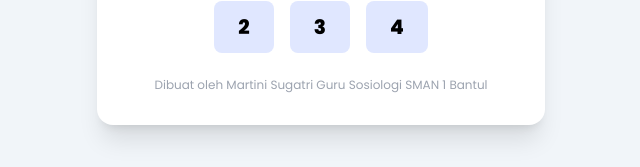
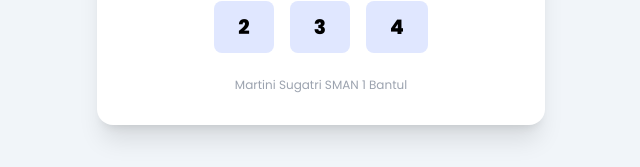
Before and after one commit to martinisugatri73-coder/gamesosiologi, a plain HTML site: page index.html in a window 1280 px wide. Shown: the part 415-582 px from the top of the page, without its empty margins (319-959 px from the left). Drawn offline with nearby package versions, Linux system fonts and the light colour scheme.

```diff
--- a/index.html
+++ b/index.html
@@ -101,7 +101,7 @@
                 <button onclick="setPlayers(4)" class="px-6 py-3 bg-indigo-100 hover:bg-indigo-600 hover:text-white rounded-lg transition font-bold text-xl">4</button>
             </div>
         </div>
-        <p class="text-xs text-gray-400">Dibuat oleh Martini Sugatri Guru Sosiologi SMAN 1 Bantul</p>
+        <p class="text-xs text-gray-400">Martini Sugatri SMAN 1 Bantul</p>
     </div>
 
     <!-- Game Screen -->
```
